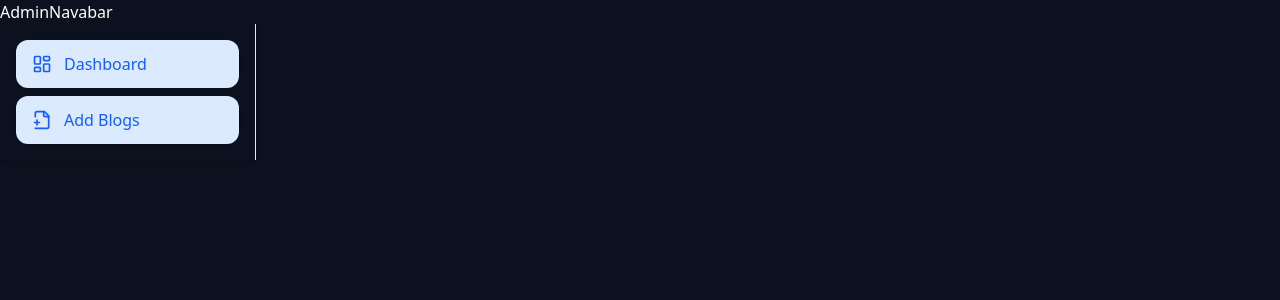
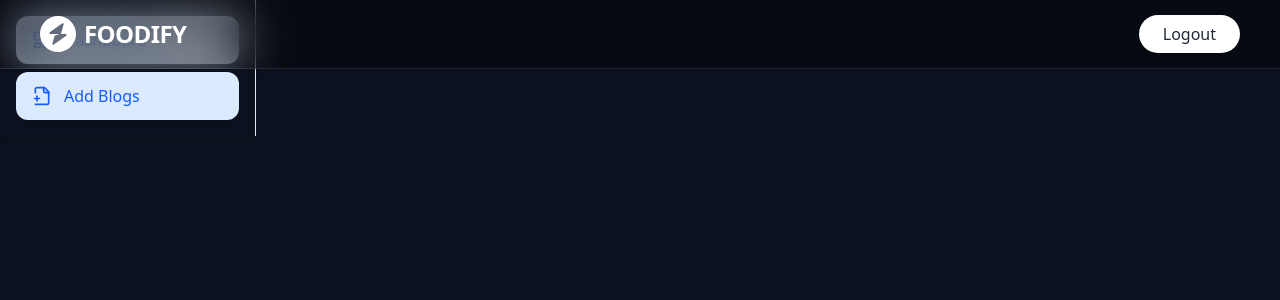
Before and after one commit to wajahat-kamal/Foodify-Nextjs, a Next.js app: page /admin in a window 1280 px wide. Shown: the top 300 px of the page. Built offline with nearby package versions, Linux system fonts and the light colour scheme.

Commit message:
improvement

```diff
--- a/components/AdminNavabar.tsx
+++ b/components/AdminNavabar.tsx
@@ -2,7 +2,23 @@ import React from 'react'
 
 function AdminNavabar() {
   return (
-    <div>AdminNavabar</div>
+    <nav
+    className={`fixed top-0 left-0 w-full z-50 transition-all duration-300
+        backdrop-blur-xl bg-black/40 border-b border-white/10 shadow-sm px-6 md:px-10 py-4 flex items-center justify-between`}
+  >
+    {/* Logo */}
+    <div className="flex items-center gap-2 cursor-pointer select-none">
+      <img src="/logo.svg" alt="Homify" className="w-9 h-9 object-contain" />
+      <h1 className="text-2xl font-bold text-white tracking-tight">FOODIFY</h1>
+    </div>
+
+
+    <div>
+      <a href="/login" className="bg-white text-gray-800 font-medium px-6 py-2 rounded-full transition-all duration-300 hover:bg-primary hover:text-white shadow-md hover:shadow-lg">
+       Logout
+      </a>
+    </div>
+  </nav>
   )
 }
 
```
